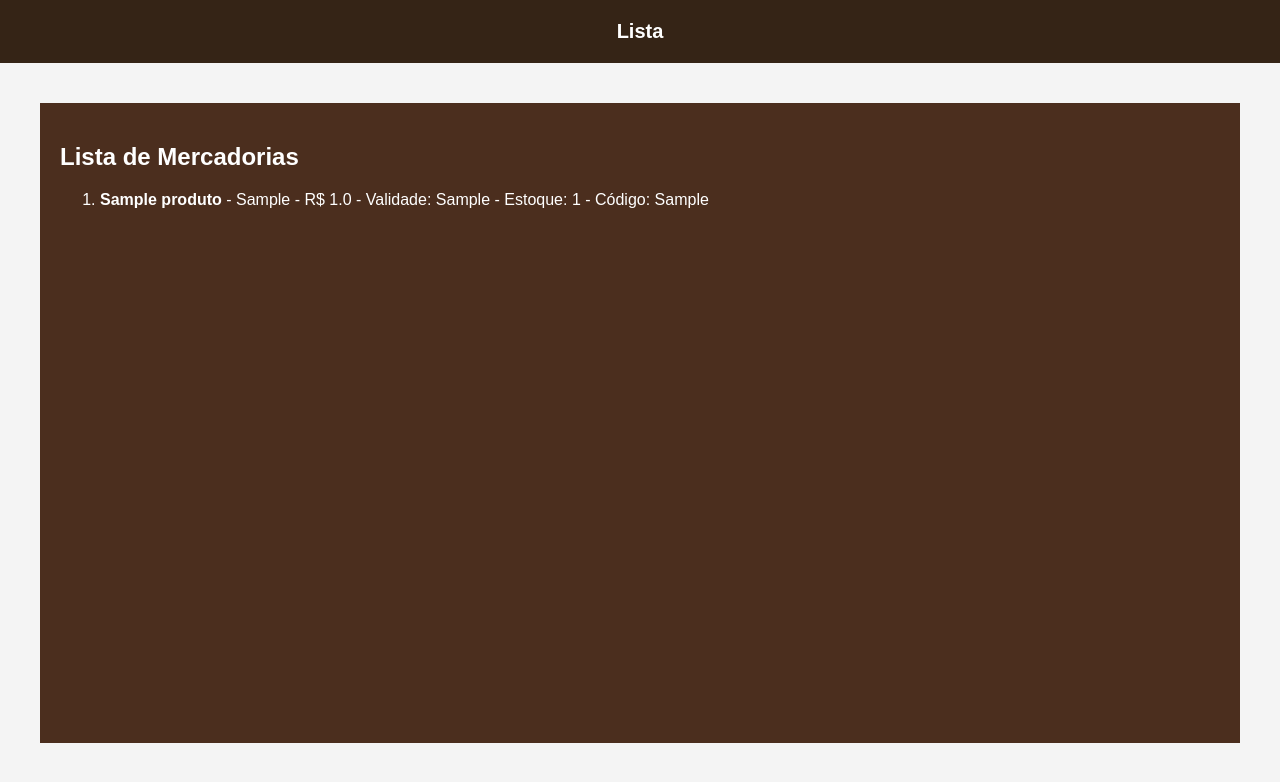
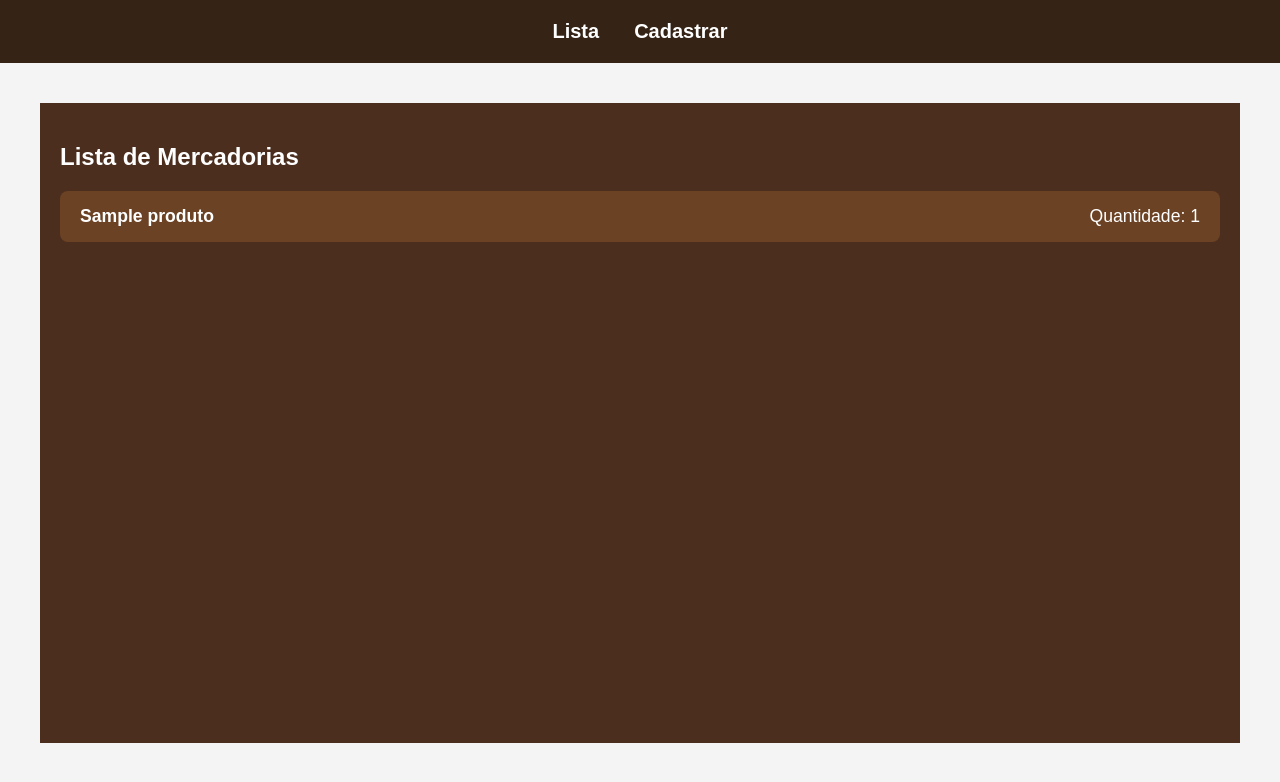
Before and after one commit to Mehranzin/Supermarket-Cashier, a Flask app: page /lista in a window 1280 px wide. Shown: the top 782 px of the page. Run offline with Flask 3, Linux system fonts and the light colour scheme; tables that the repository leaves empty hold one stand-in row (values such as "Sample post").

Commit message:
Exibição dos produtos e mudança visual na lista

```diff
--- a/static/style.css
+++ b/static/style.css
@@ -8,9 +8,11 @@ nav.nav-top {
   background-color: #352416;
   color: white;
   padding: 20px;
-  text-align: center;
   font-size: 20px;
   margin: 0;
+  display: flex;
+  justify-content: center;
+  gap: 35px;
 }
 
 main {
@@ -42,6 +44,43 @@ nav.nav-footer {
   margin: 0;
 }
 
+.produto-card {
+  background-color: #6b4224;
+  color: white;
+  margin-bottom: 10px;
+  padding: 15px 20px;
+  border-radius: 8px;
+  cursor: pointer;
+  user-select: none;
+  transition: background-color 0.3s ease;
+}
+
+.produto-card:hover {
+  background-color: #352113;
+}
+
+.produto-nome {
+  font-size: 1.1em;
+  display: flex;
+  justify-content: space-between;
+  align-items: center;
+}
+
+.produto-detalhes {
+  margin-top: 10px;
+  display: none;
+  font-size: 0.95em;
+  line-height: 1.4em;
+}
+
+.produto-card.ativo .produto-detalhes {
+  display: block;
+}
+
+.produto-nome .nome {
+  font-weight: bold;
+}
+
 a,
 a:visited,
 a:hover,
--- a/templates/cadastro.html
+++ b/templates/cadastro.html
@@ -12,6 +12,7 @@
   <body>
     <nav class="nav-top">
       <a href="{{url_for('lista')}}">Lista</a>
+      <a href="{{url_for('cadastro')}}">Cadastrar</a>
     </nav>
     <main>
       <div class="left">
--- a/templates/index.html
+++ b/templates/index.html
@@ -11,6 +11,7 @@
   <body>
     <nav class="nav-top">
       <a href="{{url_for('lista')}}">Lista</a>
+      <a href="{{url_for('cadastro')}}">Cadastrar</a>
     </nav>
 
     <main>
@@ -39,7 +40,7 @@
     </main>
 
     <nav class="nav-footer">
-      <a href="{{url_for('cadastro')}}">Cadastrar</a>
+      <a href="javascript:history.back()">Voltar</a>
     </nav>
   </body>
 </html>
--- a/templates/lista.html
+++ b/templates/lista.html
@@ -2,7 +2,7 @@
 <html lang="en">
   <head>
     <meta charset="UTF-8" />
-    <meta name="viewport" content="width=device-width, initial-scale=1.0" />
+    <meta name="viewport" content="width=device-width, initial-scale=1" />
     <title>Lista de Mercadorias</title>
     <link
       rel="stylesheet"
@@ -12,23 +12,52 @@
   <body>
     <nav class="nav-top">
       <a href="{{url_for('lista')}}">Lista</a>
+      <a href="{{url_for('cadastro')}}">Cadastrar</a>
     </nav>
     <main>
       <div class="left">
         <h2>Lista de Mercadorias</h2>
-        <ol>
+        <div id="produtos-lista">
           {% for produto in produtos %}
-          <li>
-            <strong>{{ produto.nome }}</strong> - {{ produto.peso }} - R$ {{
-            produto.preco }} - Validade: {{ produto.validade }} - Estoque: {{
-            produto.estoque }} - Código: {{ produto.codigo }}
-          </li>
+          <div class="produto-card" tabindex="0">
+            <div class="produto-nome">
+              <span class="nome">{{ produto.nome }}</span>
+              <span class="quantidade">Quantidade: {{ produto.estoque }}</span>
+            </div>
+            <div class="produto-detalhes">
+              <div><strong>Peso:</strong> {{ produto.peso }}</div>
+              <div><strong>Preço:</strong> R$ {{ produto.preco }}</div>
+              <div><strong>Validade:</strong> {{ produto.validade }}</div>
+              <div><strong>Estoque:</strong> {{ produto.estoque }}</div>
+              <div><strong>Código:</strong> {{ produto.codigo }}</div>
+            </div>
+          </div>
           {% endfor %}
-        </ol>
+        </div>
       </div>
     </main>
     <nav class="nav-footer">
       <a href="javascript:history.back()">Voltar</a>
     </nav>
+
+    <script>
+      // Pega todos os cards de produto
+      const cards = document.querySelectorAll(".produto-card");
+
+      cards.forEach((card) => {
+        card.addEventListener("click", () => {
+          // Alterna a classe ativo para mostrar/esconder detalhes
+          card.classList.toggle("ativo");
+        });
+
+        // Também permite abrir com teclado (Enter/Space)
+        card.addEventListener("keydown", (e) => {
+          if (e.key === "Enter" || e.key === " ") {
+            e.preventDefault();
+            card.classList.toggle("ativo");
+          }
+        });
+      });
+    </script>
   </body>
 </html>
```
